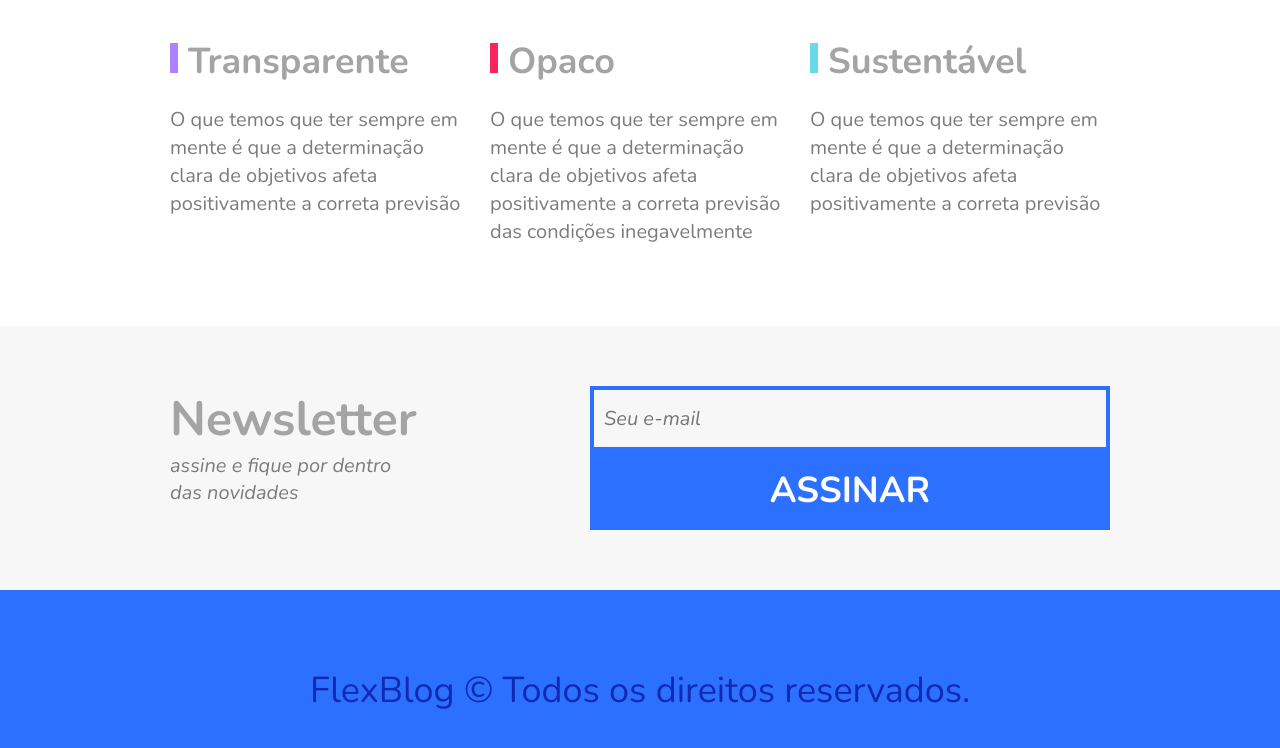
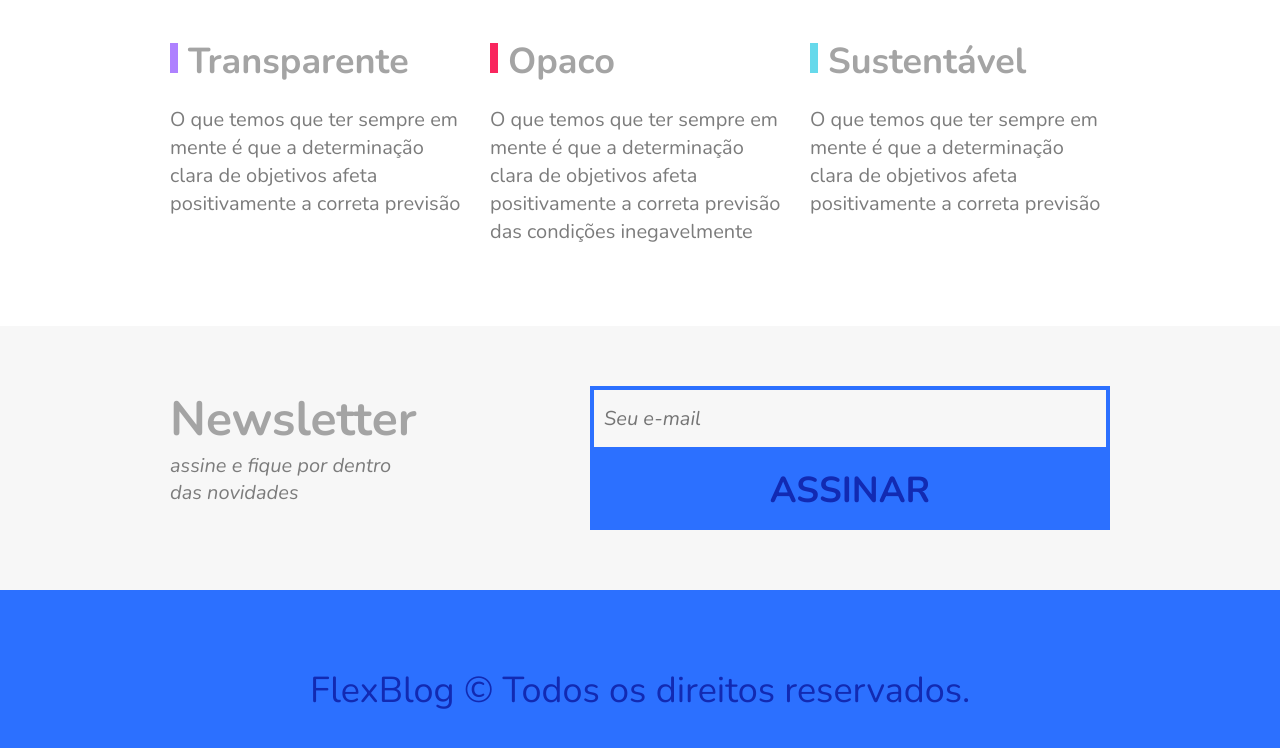
Before and after one commit to igorcenzi/Portfolio-FlexBlog, a plain HTML site: page index.html in a window 1280 px wide. In both pictures the pointer is over the button "ASSINAR". Shown: the part 2838-3586 px from the top of the page. Drawn offline with nearby package versions, Linux system fonts and the light colour scheme.

Commit message:
feat: hover added button assinar

```diff
--- a/src/style/style.css
+++ b/src/style/style.css
@@ -336,6 +336,10 @@
   padding: 15px 10px;
 }
 
+.newsletter-form button:hover{
+  color: var(--color-primary-1);
+}
+
 .footer{
   height: 200px;
   background-color: var(--color-primary-2);
```
